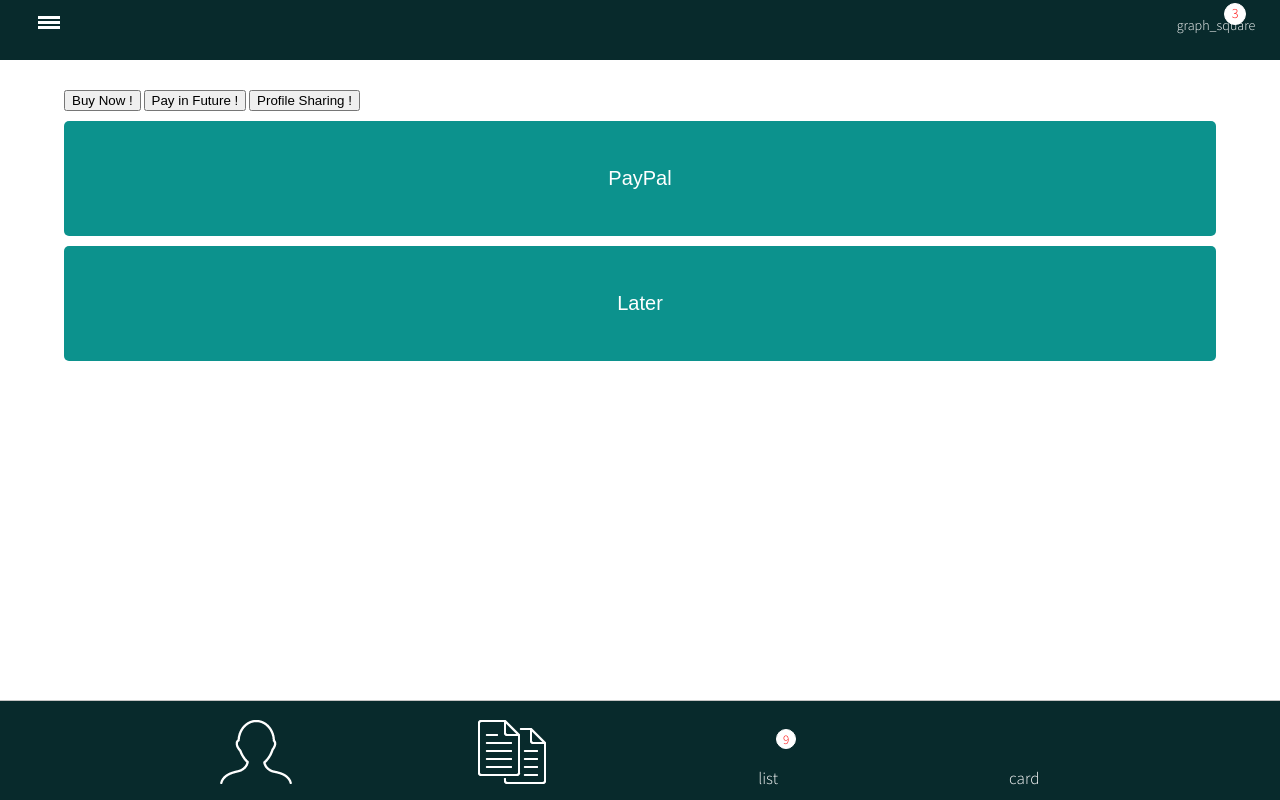
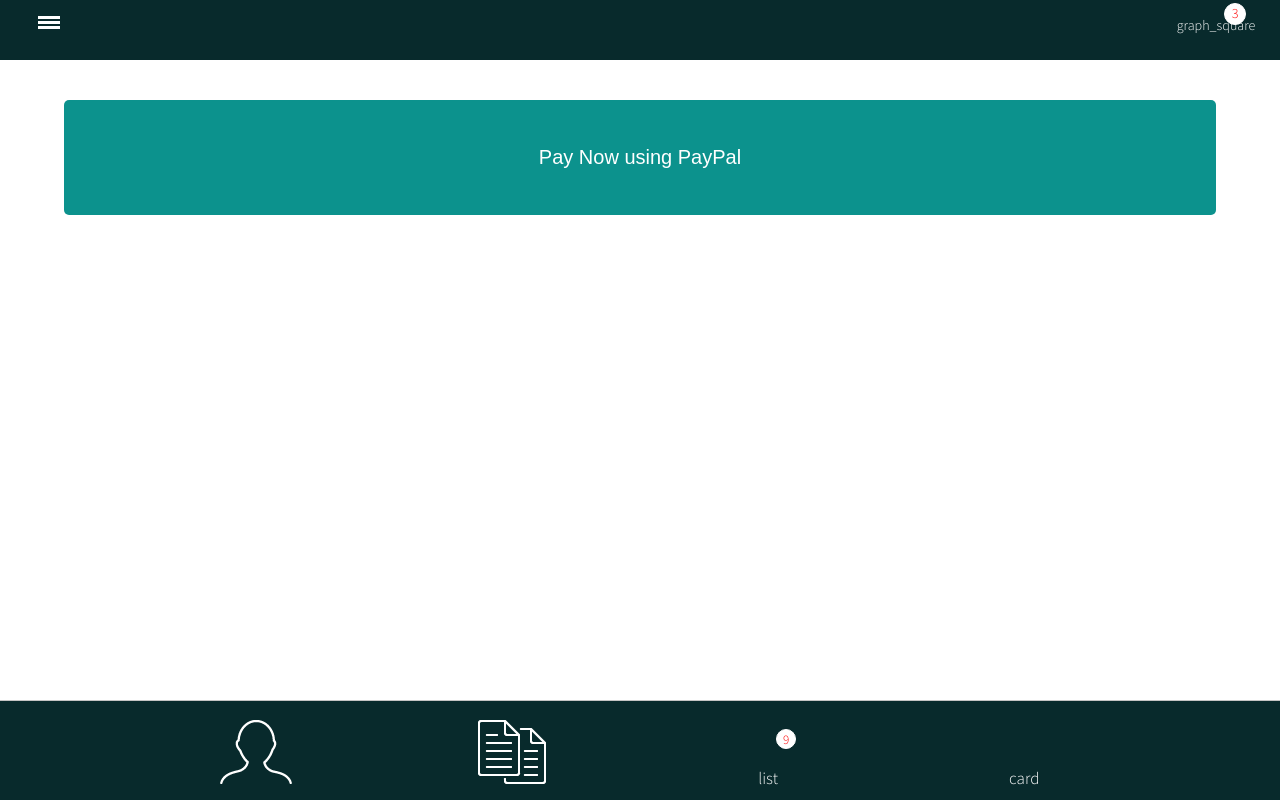
Before and after one commit to IDSE123/www, a plain HTML site: page payments.html in a window 1280 px wide. Drawn offline with Linux system fonts and the light colour scheme.

Commit message:
Payments Page Button

```diff
--- a/payments.html
+++ b/payments.html
@@ -72,18 +72,18 @@
 
                   <div id="deviceready" class="blink">
 
-                      <a href="#"><button id="buyNowBtn" onclick="gr()"> Buy Now !</button></a>
-                      <button id="buyInFutureBtn"> Pay in Future !</button>
-                      <button id="profileSharingBtn"> Profile Sharing !</button>
+                      <a href="#"><button class="form_submit" id="buyNowBtn" onclick="gr()"> Pay Now using PayPal</button></a>
+<!--                      <button id="buyInFutureBtn"> Pay in Future !</button>-->
+<!--                      <button id="profileSharingBtn"> Profile Sharing !</button>-->
                   </div>
               </div>
               <!--- pay end-->
-              <a href="#">
-              <input  type="button" name="submit" class="form_submit" id="jLister" value="PayPal" onclick="gr()"/>
-          </a>
-          <a href="#" id="dApply">
-              <input style="margin-bottom:100px;"  type="button" name="submit" class="form_submit" id="jEmail" value="Later"/>
-          </a>
+<!--              <a href="#">-->
+<!--              <input  type="button" name="submit" class="form_submit" id="jLister" value="PayPal" onclick="gr()"/>-->
+<!--          </a>-->
+<!--          <a href="#" id="dApply">-->
+<!--              <input style="margin-bottom:100px;"  type="button" name="submit" class="form_submit" id="jEmail" value="Later"/>-->
+<!--          </a>-->
 
           </div>
 
```
